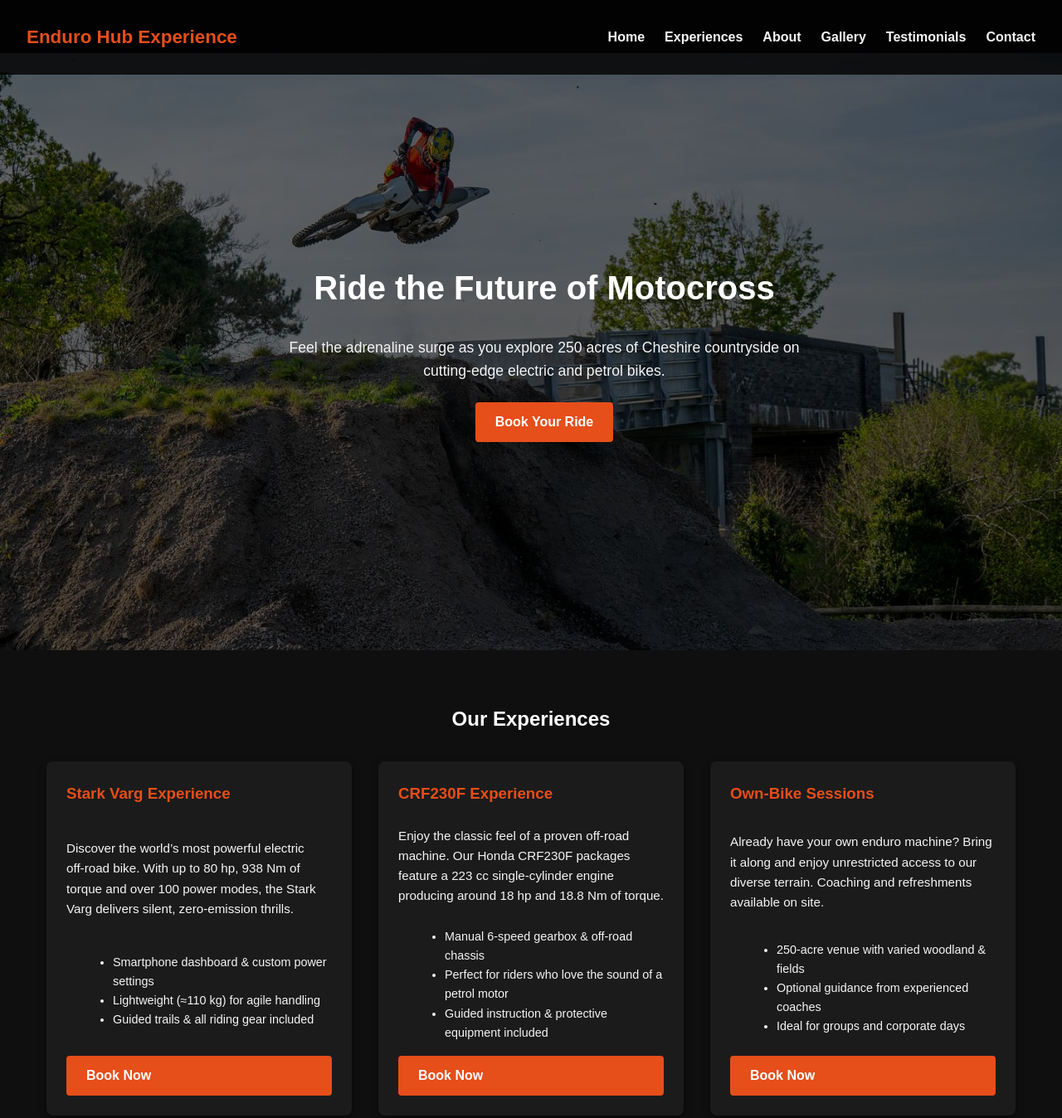
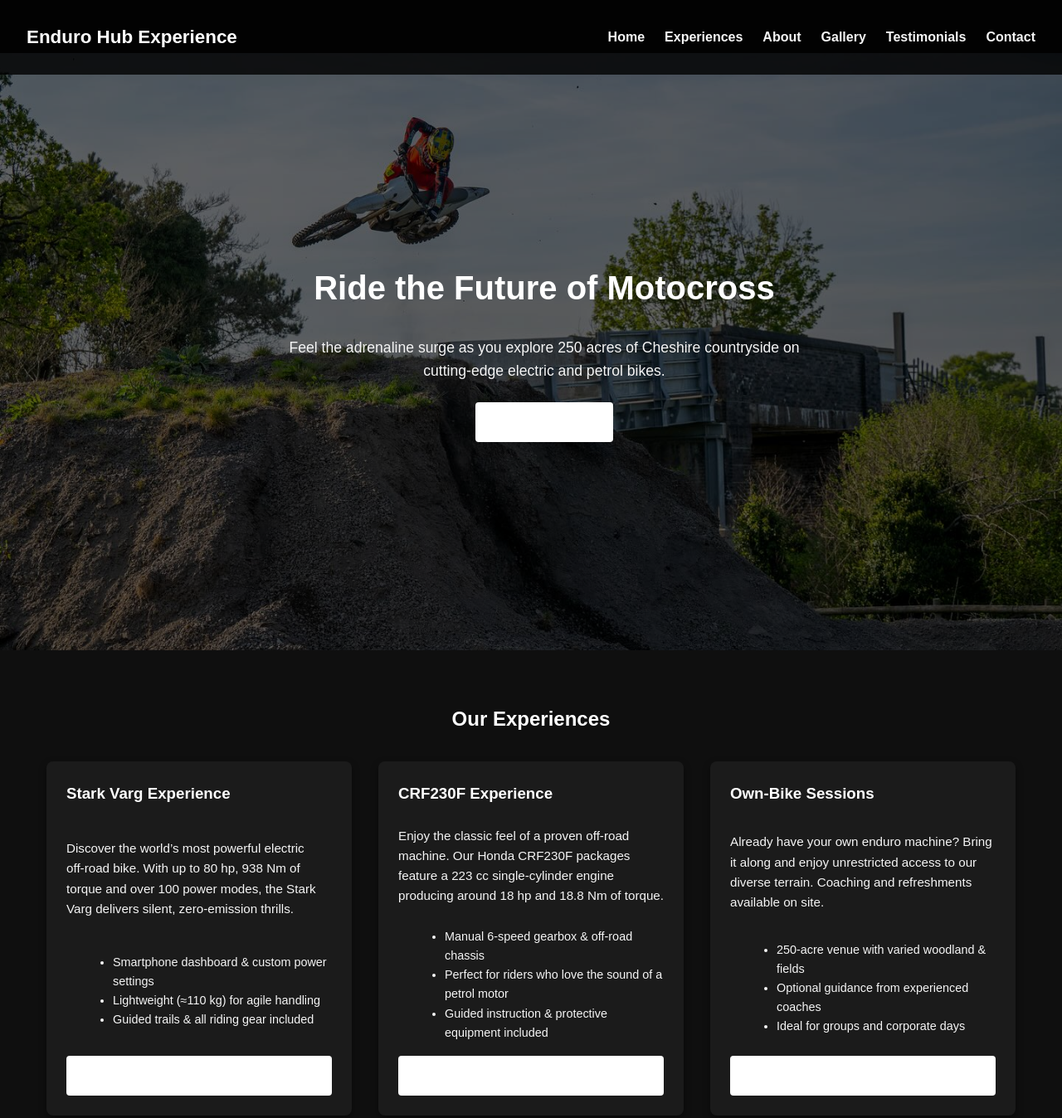
Before and after one commit to sif-gith/enduro-hub-experience, a plain HTML site: page index.html in a window 1280 px wide. Shown: the top 1348 px of the page at 83% size. Drawn offline with Linux system fonts and the light colour scheme.

Commit message:
update orange styles to white.

```diff
--- a/style.css
+++ b/style.css
@@ -35,7 +35,7 @@ a {
 .logo {
   font-size: 1.4rem;
   font-weight: 700;
-  color: #e64e1a;
+  color: #ffffff;
 }
 
 .nav-links {
@@ -51,7 +51,7 @@ a {
 }
 
 .nav-links li a:hover {
-  color: #e64e1a;
+  color: #ffffff;
 }
 
 /* Burger menu styles */
@@ -114,7 +114,7 @@ a {
 .btn {
   display: inline-block;
   padding: 0.7rem 1.5rem;
-  background-color: #e64e1a;
+  background-color: #ffffff;
   color: #ffffff;
   border: none;
   border-radius: 4px;
@@ -123,11 +123,11 @@ a {
 }
 
 .btn-primary {
-  background-color: #e64e1a;
+  background-color: #ffffff;
 }
 
 .btn:hover {
-  background-color: #c43f14;
+  background-color: #ffffff;
 }
 
 /* Experiences Section */
@@ -162,7 +162,7 @@ a {
 
 .card h3 {
   margin-bottom: 0.5rem;
-  color: #e64e1a;
+  color: #ffffff;
 }
 
 .card p {
@@ -252,7 +252,7 @@ a {
 
 .testimonial .author {
   font-weight: 600;
-  color: #e64e1a;
+  color: #ffffff;
 }
 
 /* Contact Section */
```
